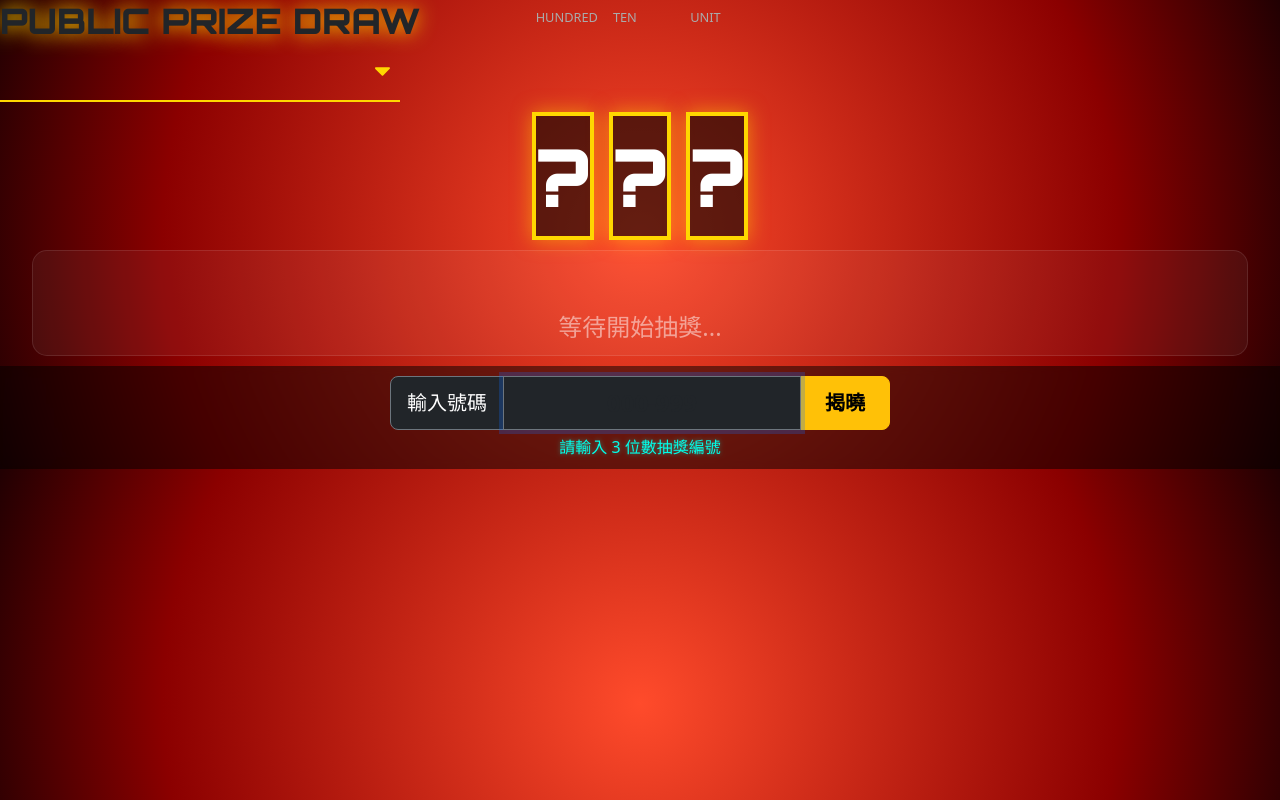
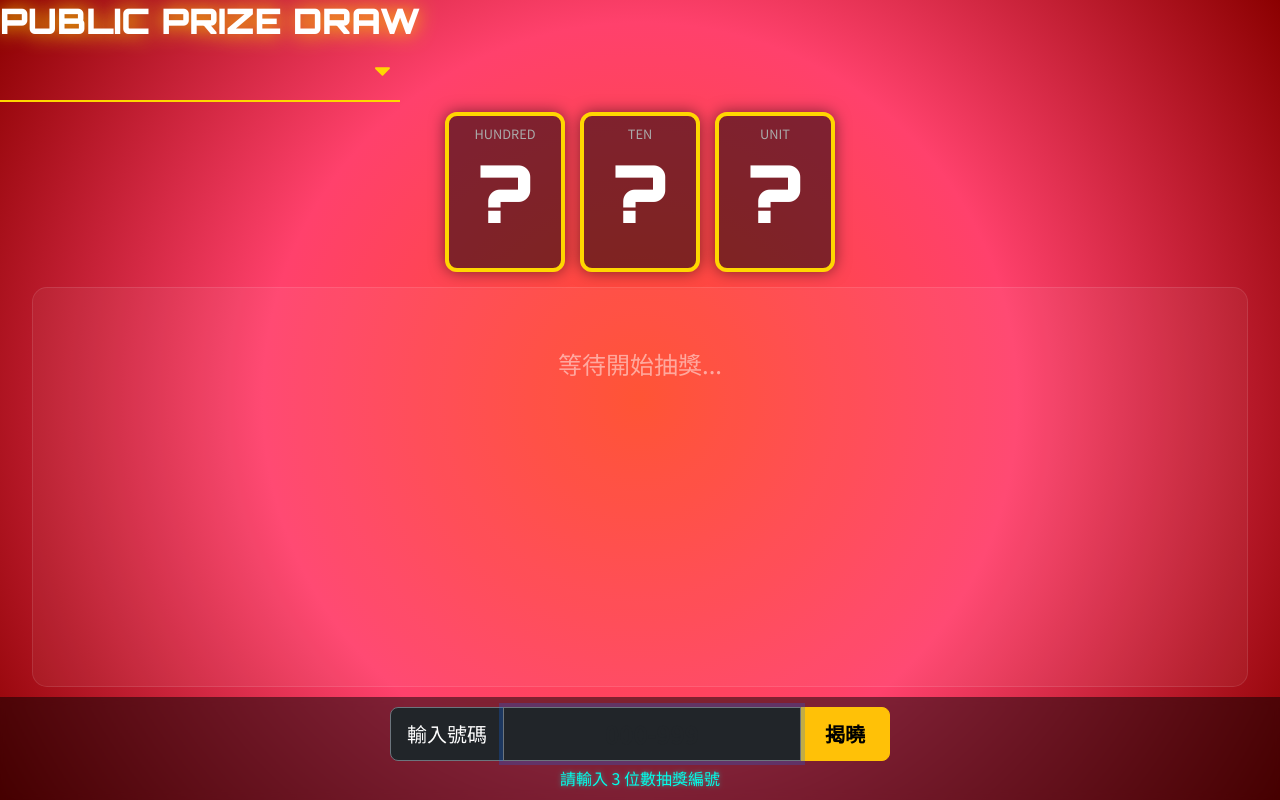
Before and after one commit to jjaass9507/self-checkin-lottery-system, a Flask app: page /lottery/public_lottery in a window 1280 px wide. Run offline with Flask 3, Linux system fonts and the light colour scheme; data that the repository does not hold is empty.

Commit message:
回復顯示設定

```diff
--- a/app/templates/lottery/public_screen.html
+++ b/app/templates/lottery/public_screen.html
@@ -11,8 +11,15 @@
         :root { --card-base-size: 1rem; }
         /* 修改後的公獎背景樣式 */
         body {
-            /* 使用放射漸層模擬聚光燈效果 */
-            background: radial-gradient(circle at center, #ff4b2b 0%, #8b0000 70%, #210002 100%);
+            /* 使用深紅到亮紅的放射漸層，並帶一點金色的光輝感 */
+            background: radial-gradient(circle at center, #ff4b2b, #ff416c, #8b0000);
+            background-attachment: fixed;
+            height: 100vh;
+            color: #fff;
+            display: flex;
+            flex-direction: column;
+            overflow: hidden;
+            font-family: 'Noto Sans TC', sans-serif;
         }
 
         /* 為了搭配紅色背景，建議將控制區的背景調深 */
@@ -57,16 +64,13 @@
         /* 卡片顯示區 */
         .digit-stage { display: flex; justify-content: center; gap: 15px; margin: 10px 0; flex-shrink: 0; }
         .digit-card {
-            background: rgba(0, 0, 0, 0.6);
-            border: 4px solid #ffd700; /* 改為厚實的金框 */
-            box-shadow: 0 0 20px rgba(255, 215, 0, 0.5);
+            width: 120px; height: 160px; background: rgba(0,0,0,0.5);
+            border: 4px solid #FFD700; border-radius: 12px;
+            display: flex; flex-direction: column; align-items: center; justify-content: center;
+            position: relative; transition: all 0.3s; box-shadow: 0 0 15px rgba(0,0,0,0.5);
         }
         /* 當輸入數字時亮起 */
-        .digit-card.active {
-            border-color: #ffffff;
-            box-shadow: 0 0 40px #ffd700;
-            background: rgba(255, 215, 0, 0.2);
-        }
+        .digit-card.active { border-color: #00ffea; box-shadow: 0 0 30px #00ffea; background: rgba(0,0,0,0.8); transform: scale(1.05); }
         .digit-value { font-family: 'Orbitron', sans-serif; font-size: 5rem; font-weight: 900; color: #fff; }
         .digit-label { position: absolute; top: 8px; font-size: 0.8rem; color: #aaa; text-transform: uppercase; }
 
@@ -93,15 +97,6 @@
         .hint-badge { display: inline-block; padding: 2px 8px; border: 1px solid #00ffea; border-radius: 4px; margin: 0 2px; color: #fff; background: rgba(0, 255, 234, 0.2); }
         .modal-content { border: 2px solid #FFD700; background: #222; color: #fff;}
         .info-bar { width: 100%; text-align: center; color: #fff; margin-bottom: 5px; font-weight: bold; font-size: 1.2rem; flex-shrink: 0; }
-
-
-        .btn-reveal {
-            background: linear-gradient(90deg, #ffd700, #fdb931);
-            color: #8b0000;
-            font-weight: 900;
-            border: none;
-            box-shadow: 0 0 15px rgba(255, 215, 0, 0.6);
-        }
     </style>
 </head>
 <body>
```
